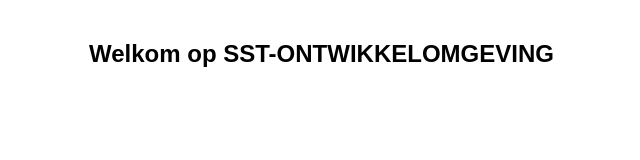
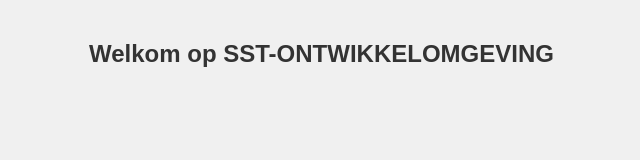
Before and after one commit to velds68/mijn-eerste-statische-web-app, a website: page src/index.html in a window 1280 px wide. Shown: the whole page, without its empty margins (231-871 px from the left). Drawn offline with Linux system fonts and the light colour scheme.

Commit message:
Update styles.css

```diff
--- a/src/styles.css
+++ b/src/styles.css
@@ -6,7 +6,8 @@ html, body {
   margin: 0;
   border: 0;
   padding: 0;
-  background-color: #fff;
+  background-color: #f0f0f0;
+  color: #333333;
 }
 
 main {
```
